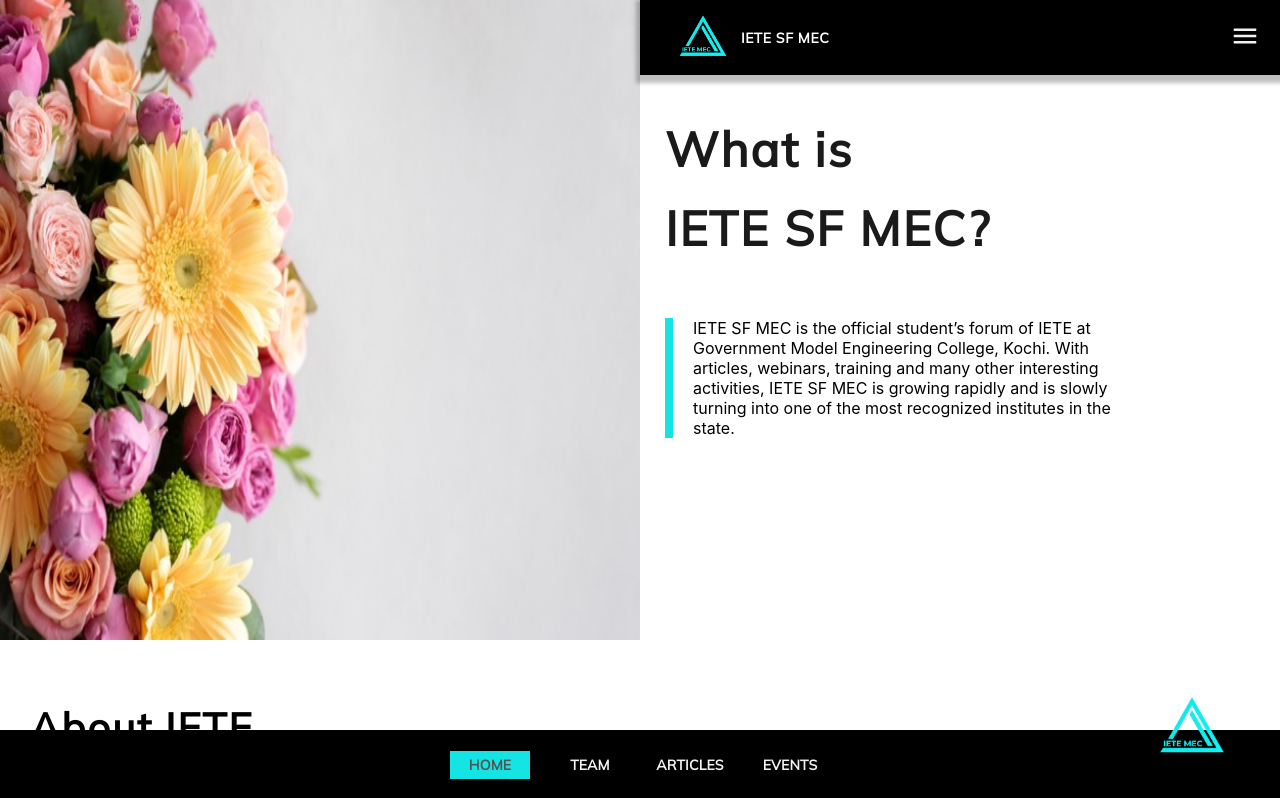
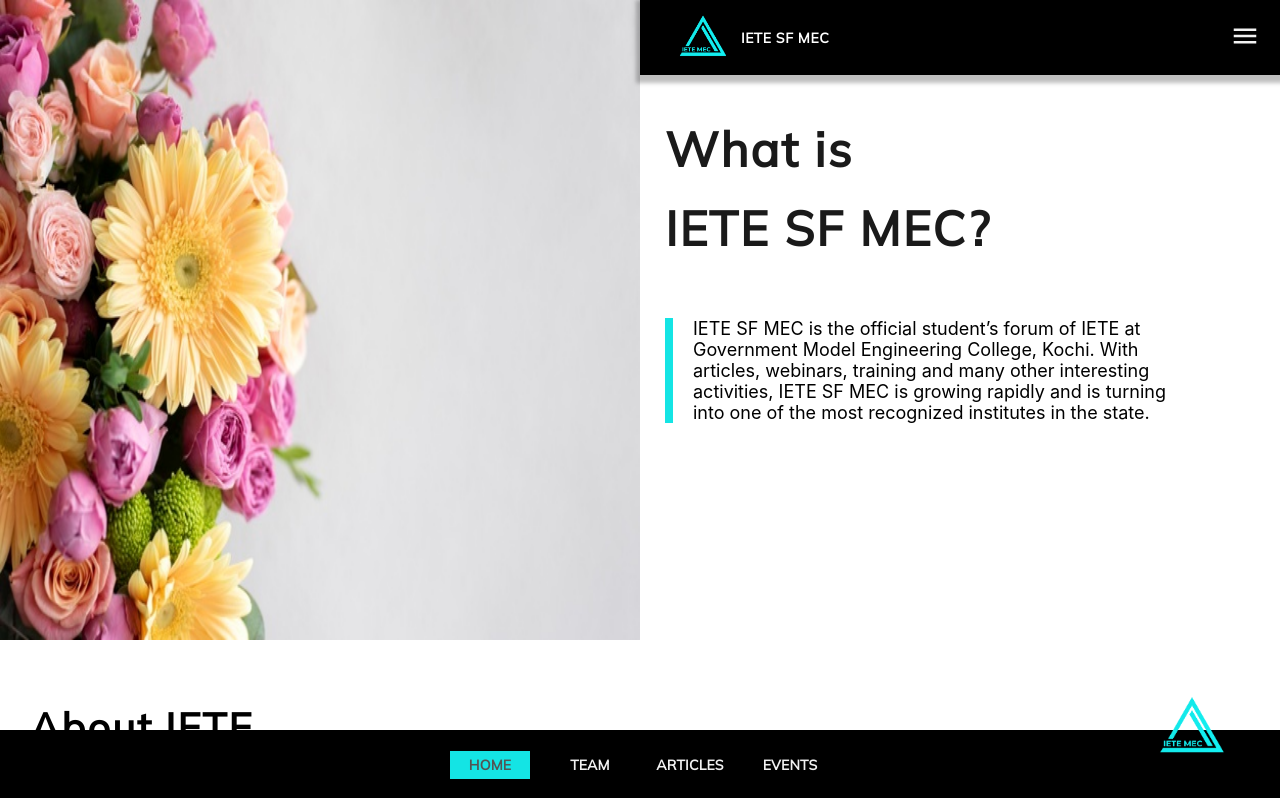
Before and after one commit to ietesfmec/website, a Next.js app: page /home in a window 1280 px wide. Shown: the top 798 px of the page. Built offline with nearby package versions, Linux system fonts and the light colour scheme.

Commit message:
optimization

```diff
--- a/components/Home/What/What.js
+++ b/components/Home/What/What.js
@@ -17,7 +17,7 @@
                         <p className = { `animate__animated animate__fadeInRight` }>
                             {/* The Institution of Electronics and Telecommunication Engineers (IETE) is a leading recognized professional society focused on the growth, development and empowerment of youth through technical education and skill development in all disciplines of engineering. */}
 
-                            IETE SF MEC is the official student’s forum of IETE at Government Model Engineering College, Kochi. With articles, webinars, training and many other interesting activities, IETE SF MEC is growing rapidly and is slowly turning into one of the most recognized institutes in the state.
+                            IETE SF MEC is the official student’s forum of IETE at Government Model Engineering College, Kochi. With articles, webinars, training and many other interesting activities, IETE SF MEC is growing rapidly and is turning into one of the most recognized institutes in the state.
                         </p>
                     </div>
                 </section>
--- a/components/Home/What/What.module.css
+++ b/components/Home/What/What.module.css
@@ -32,9 +32,9 @@
   .sectionWhat > p {
     margin-top: 50px;
     border-left: 8px solid #14E4E4;
-    width: 80%;
+    width: 85%;
     padding-left: 20px;
-    /* font-size: 18px; */
+    font-size: 18px !important;
     /* height: fit-content; */
   }
 
```
